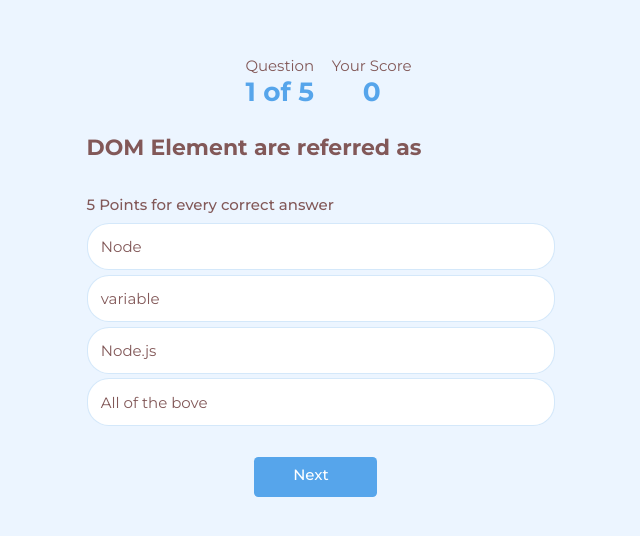
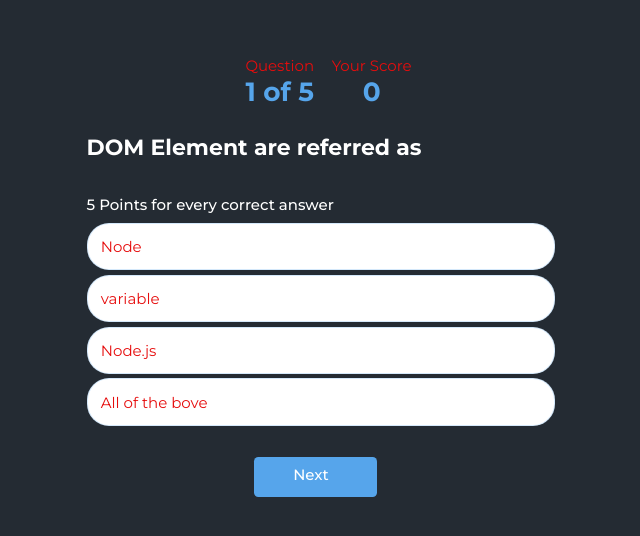
Before and after one commit to ChukwuemekaNworie/Quiz-App, a plain HTML site: page quiz.html in a window 1280 px wide. Shown: the part 128-664 px from the top of the page, without its empty margins (219-859 px from the left). Drawn offline with Linux system fonts and the light colour scheme.

Commit message:
my quiz style corrections

```diff
--- a/style.css
+++ b/style.css
@@ -1,5 +1,5 @@
 :root {
-    background-color: #ecf5ff;
+    background-color: #242b33;
     font-size: 55%;
   }
 
@@ -8,7 +8,7 @@
     font-family: "Montserrat", sans-serif;
     margin: 0;
     padding: 0;
-    color: #825858;
+    color: #e60d0d;
     font-size: 15px;
   }
 
@@ -34,11 +34,13 @@
     font-size: 2.5rem;
     margin-bottom: 4rem;
     font-weight: 700;
+    color: white;
   }
 
   h3 {
     font-size: 1.7rem;
     font-weight: 500;
+    color: white;
   }
 
 
@@ -129,7 +131,7 @@
 
   label {
     font-size: 2rem;
-    color: #444333;
+    color: #ceccb7;
     margin-bottom: 2rem;
   }
 
```
Also changed, not shown: index.html (+1 -1 lines).
